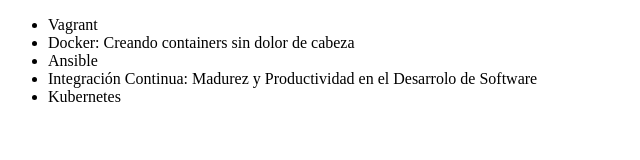
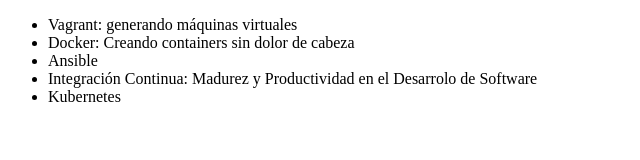
Before and after one commit to Andres-Mateus/alura-git, a plain HTML site: page index.html in a window 1280 px wide. Shown: the whole page, without its empty margins (0-640 px from the left). Drawn offline with Linux system fonts and the light colour scheme.

Commit message:
Corrigiendo el curso de vagrant

```diff
--- a/index.html
+++ b/index.html
@@ -8,7 +8,7 @@
 
     <body>
         <ul>
-            <li>Vagrant</li>
+            <li>Vagrant: generando máquinas virtuales</li>
             <li>Docker: Creando containers sin dolor de cabeza</li>
             <li>Ansible</li>
             <li>Integración Continua: Madurez y Productividad en el Desarrolo de Software</li>
```
